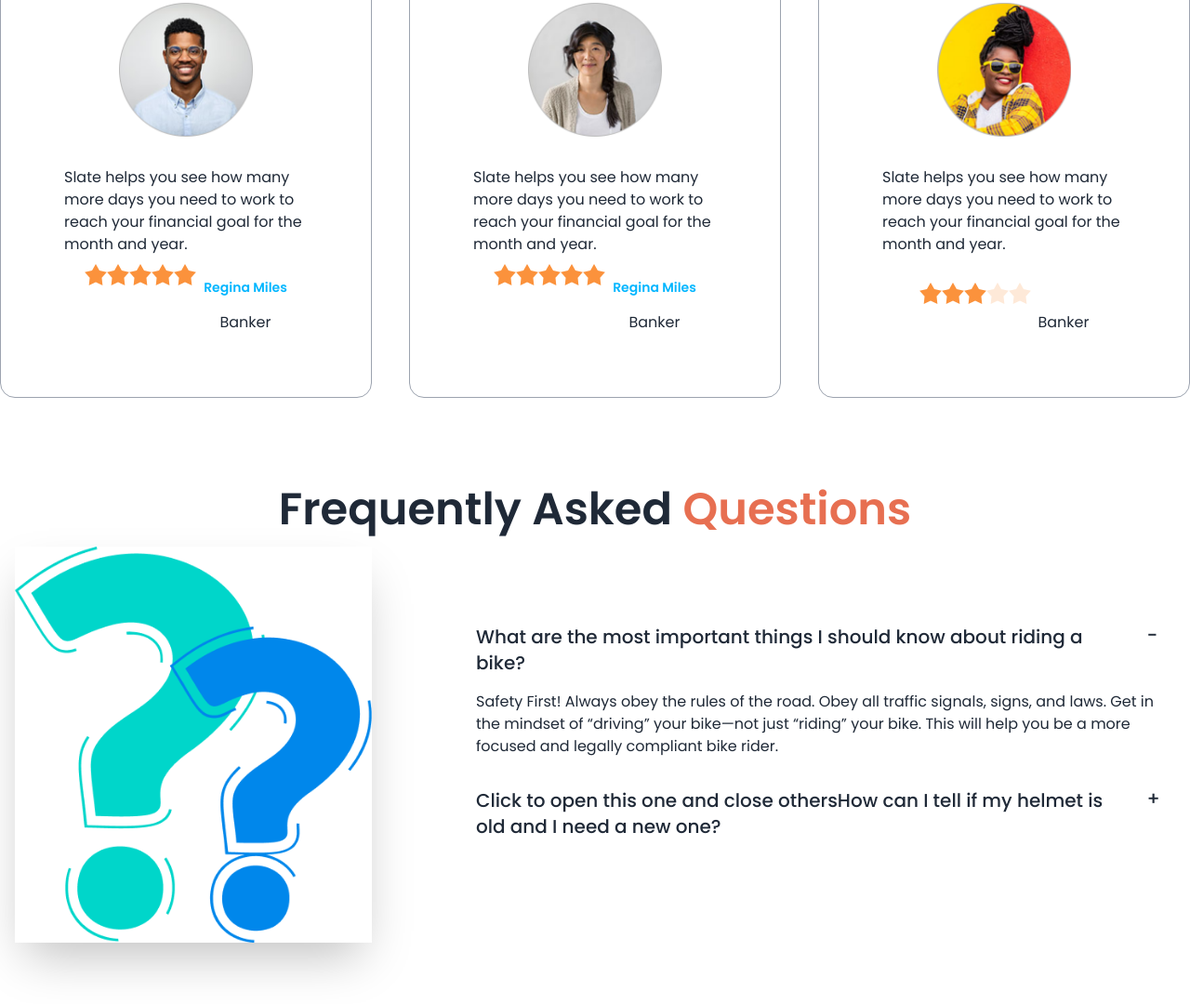
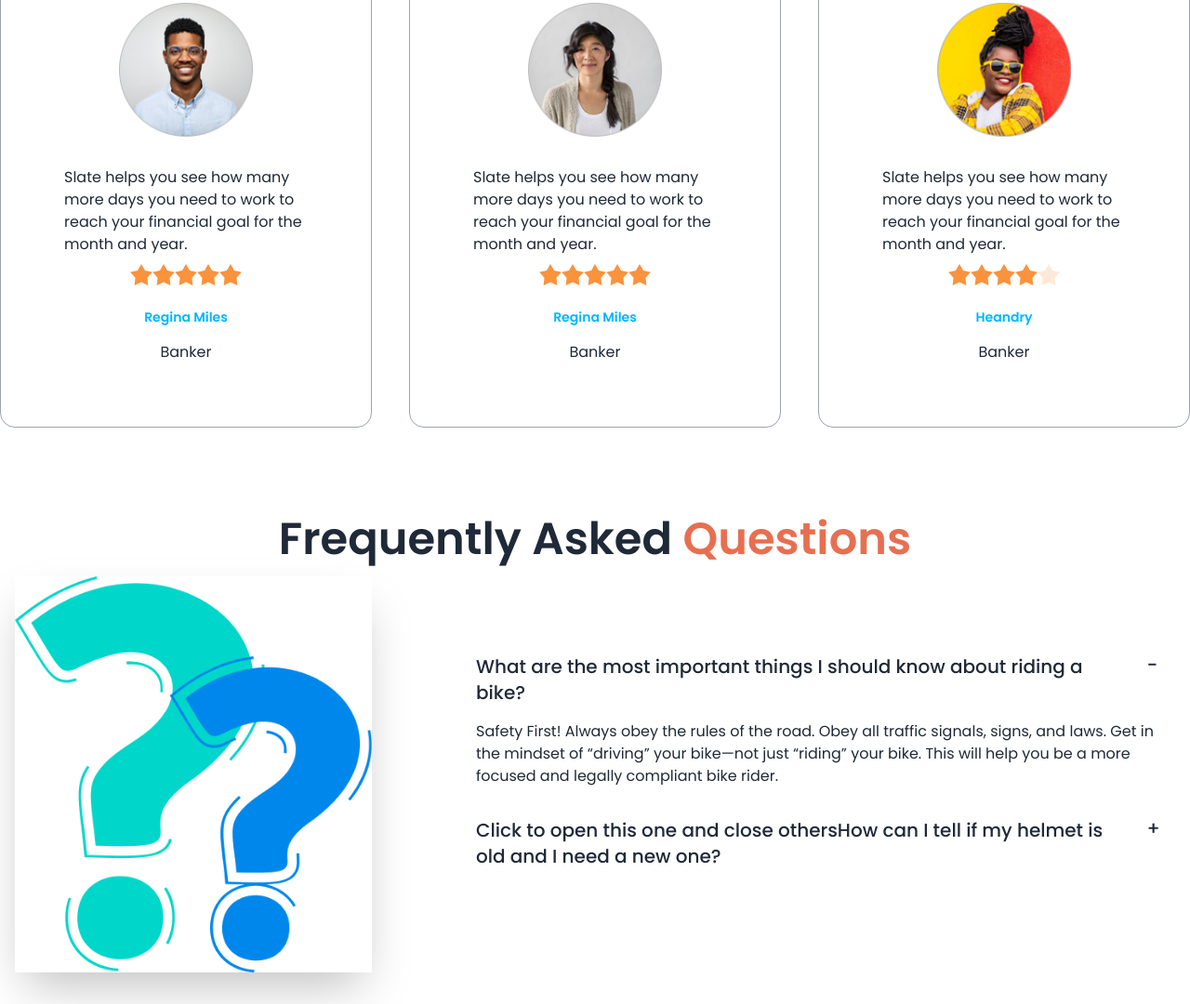
Before and after one commit to nayeem-miah/biker-zone-resources-main, a plain HTML site: page index.html in a window 1280 px wide. Shown: the part 1967-3047 px from the top of the page at 93% size. Drawn offline with nearby package versions, Linux system fonts and the light colour scheme.

Commit message:
complate bike

```diff
--- a/index.html
+++ b/index.html
@@ -249,6 +249,8 @@
                             <input type="radio" name="rating-2" class="mask mask-star-2 bg-orange-400"  checked />
                             <input type="radio" name="rating-2" class="mask mask-star-2 bg-orange-400" />
                             </div>
+
+                    </div>
                     <div class="text-center space-y-4 mt-4">
 
                       <h4 class="text-sm font-semibold text-info">
@@ -256,7 +258,6 @@
                       </h4>
                       <p>Banker</p>
 
-                        </div>
                 </div>
                 </div>
             </div>
@@ -276,6 +277,8 @@
                             <input type="radio" name="rating-2" class="mask mask-star-2 bg-orange-400"  checked />
                             <input type="radio" name="rating-2" class="mask mask-star-2 bg-orange-400" />
                             </div>
+
+                    </div>
                     <div class="text-center space-y-4 mt-4">
 
                       <h4 class="text-sm font-semibold text-info">
@@ -283,7 +286,6 @@
                       </h4>
                       <p>Banker</p>
 
-                        </div>
               </div>
                   </div>
             </div>
@@ -299,18 +301,19 @@
                             <div class="rating justify-center">
                             <input type="radio" name="rating-2" class="mask mask-star-2 bg-orange-400" />
                             <input type="radio" name="rating-2" class="mask mask-star-2 bg-orange-400" />
-                            <input type="radio" name="rating-2" class="mask mask-star-2 bg-orange-400"checked />
                             <input type="radio" name="rating-2" class="mask mask-star-2 bg-orange-400"/>
+                            <input type="radio" name="rating-2" class="mask mask-star-2 bg-orange-400 "checked />
                             <input type="radio" name="rating-2" class="mask mask-star-2 bg-orange-400" />
                             </div>
-                        <div class="text-center space-y-4 mt-4">
+
+                    </div>
+                    <div class="text-center space-y-4 mt-4 mt-4">
 
                       <h4 class="text-sm font-semibold text-info">
-
+                          Heandry
                       </h4>
                       <p>Banker</p>
 
-                        </div>
               </div>
                   </div>
             </div>
@@ -321,7 +324,7 @@
             <h3 class="text-5xl font-semibold text-center mb-13">
                 Frequently Asked <span class="text-bike-primary">Questions</span>
             </h3>
-            <div class="hero ">
+            <div class="hero">
                 <div class="hero-content flex-col lg:flex-row lg:gap-24">
                   <img src="./images/others/faq.png" class="max-w-sm w-1/2rounded-lg shadow-2xl" />
                   <div>
```
Lines whose indentation alone changed are shown as unchanged.
